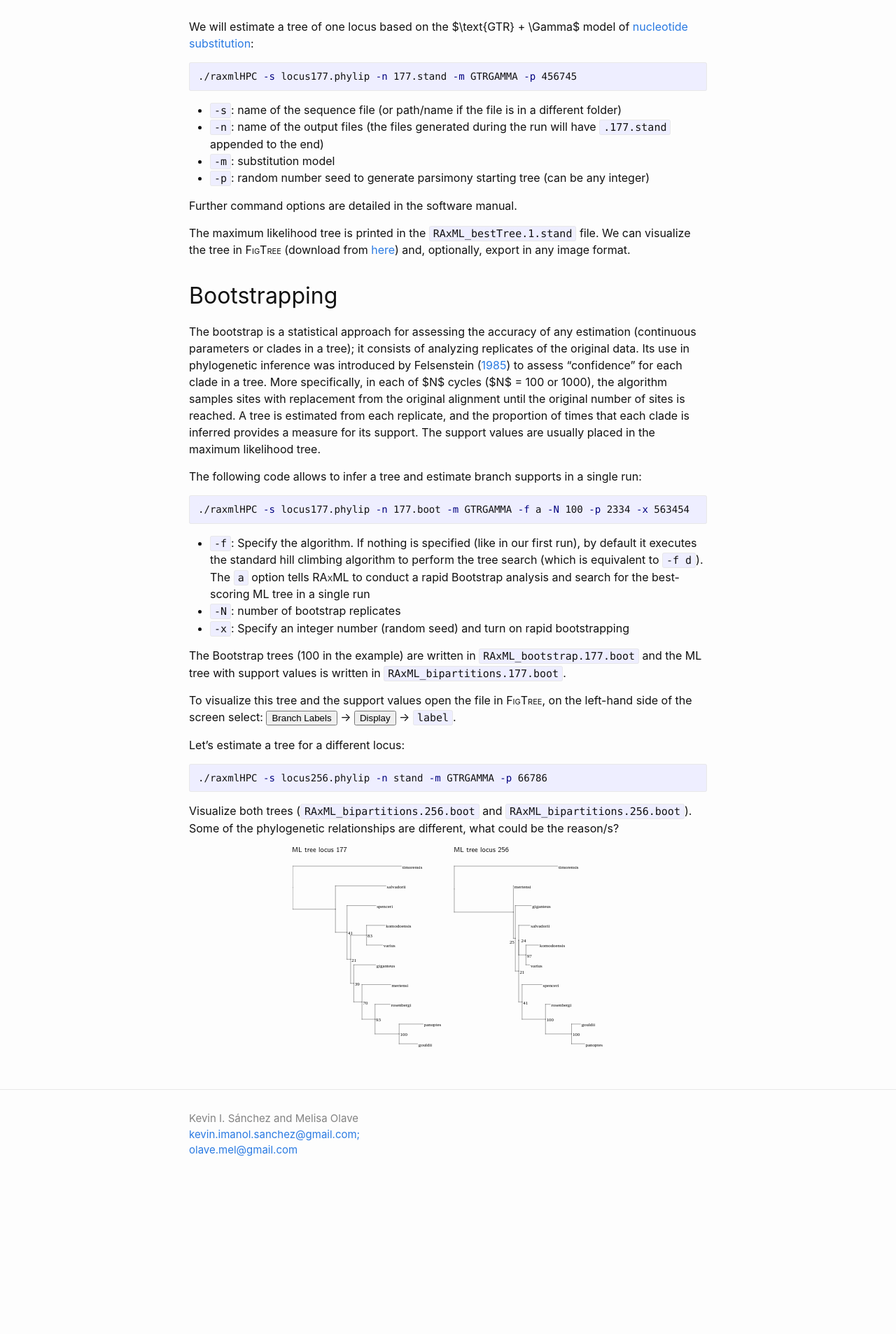
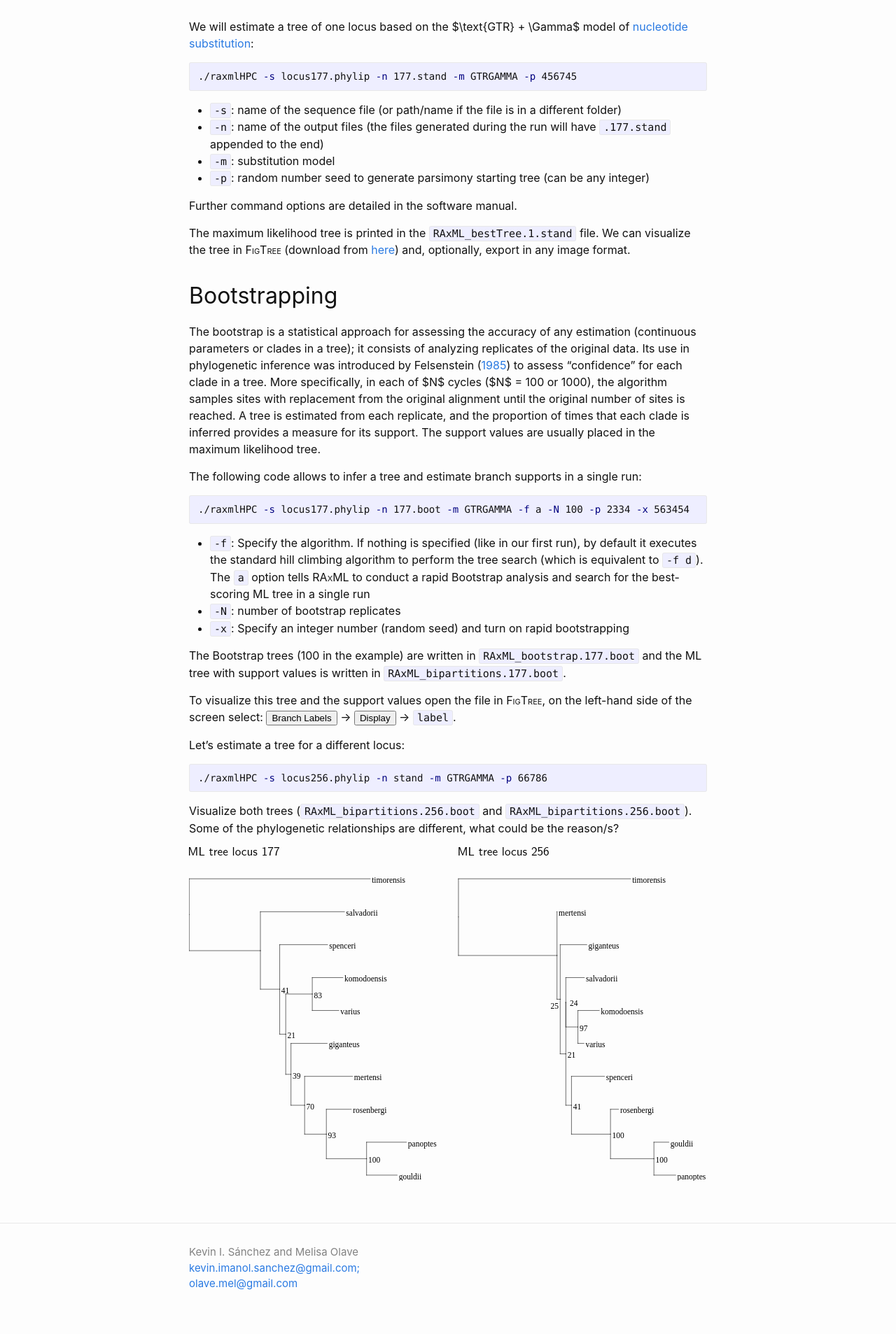
Before and after one commit to k-sanchez/workshop_networks_xcbh, a Jekyll site: the page built from 01_genetrees.md, in a window 1280 px wide. Shown: the part 1495-3402 px from the top of the page at 70% size. Built offline with Jekyll 4.4.1, drawn with Linux system fonts in a browser that asks for light colours; before the commit the page ends 3211 px from its top, so only the background shows below that.

Commit message:
upd ml trees

```diff
--- a/01_genetrees.md
+++ b/01_genetrees.md
@@ -104,5 +104,5 @@ Let's estimate a tree for a different locus:
 Visualize both trees (`RAxML_bipartitions.256.boot` and `RAxML_bipartitions.256.boot`). Some of the phylogenetic relationships are different, what could be the reason/s?
 
 <p style="text-align:center;">
-    <img src="./assets/MLtrees.svg" width="60%"/>
+    <img src="./assets/MLtrees.svg" width="100%"/>
 </p>
```
